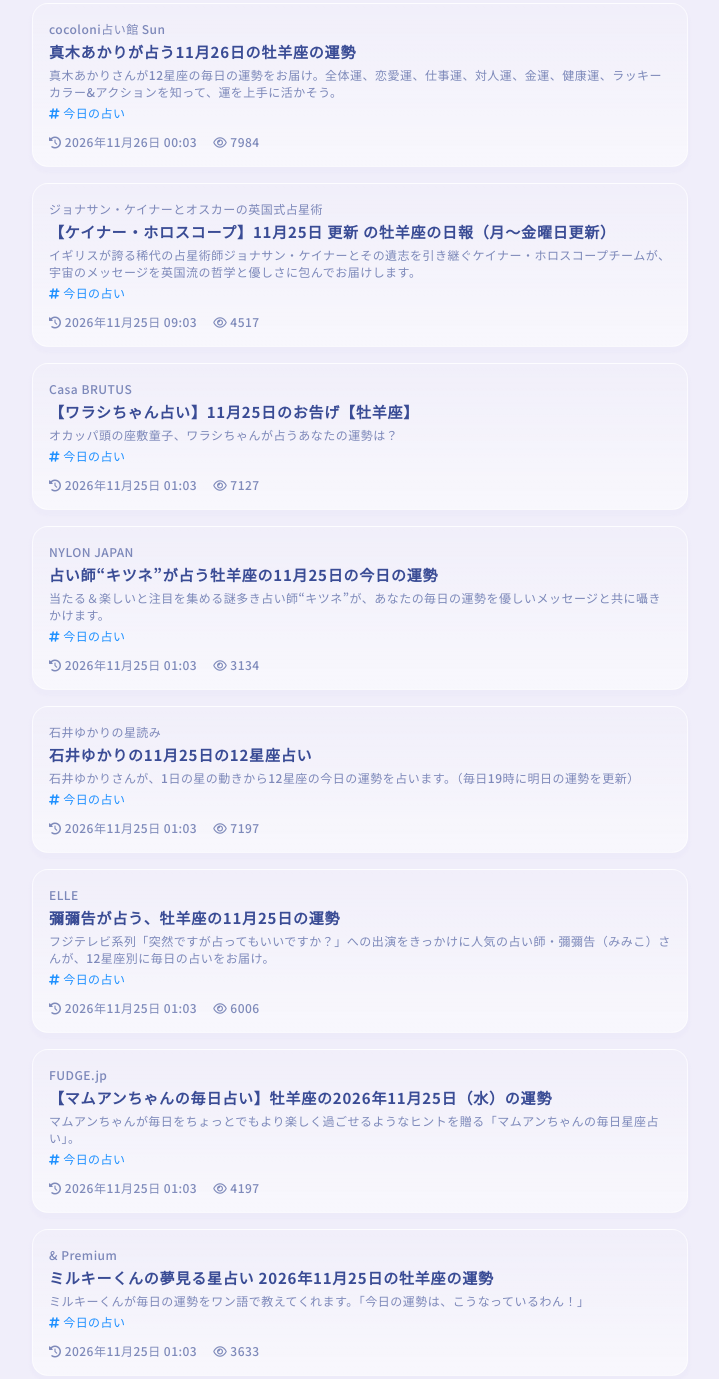
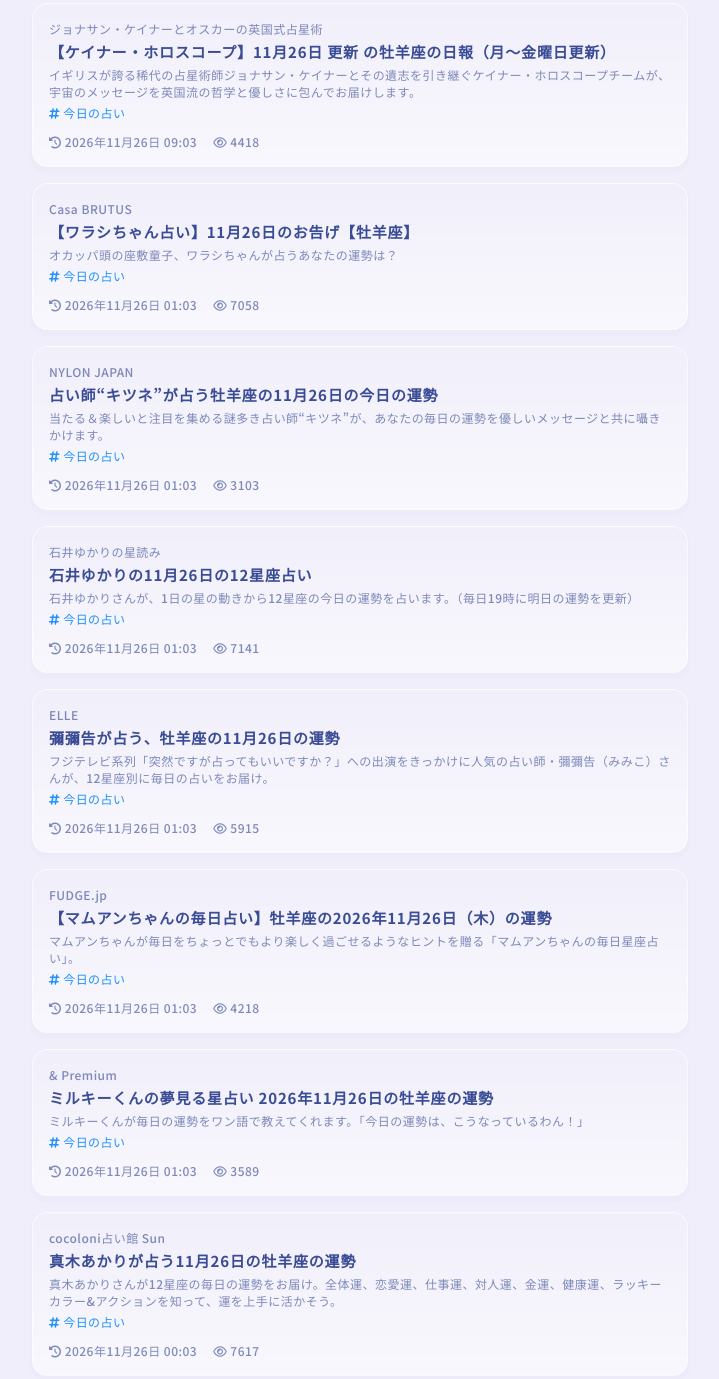
Before and after one commit to jurinicco3-cp/p-birthday, a plain HTML site: page aries.html in a window 1280 px wide. Shown: the part 229-1608 px from the top of the page, without its empty margins (280-999 px from the left). Drawn offline with Linux system fonts and the light colour scheme.

Commit message:
GASからaries.htmlを更新

```diff
--- a/aries.html
+++ b/aries.html
@@ -69,18 +69,18 @@
 
 <section>
 
-    <span>cocoloni占い館 Sun</span>
-
-    <h3>
-        <a href="https://honkaku-uranai.jp/daily/horoscope/1/20261126"
-           target="_blank"
-           rel="noopener">
-            真木あかりが占う11月26日の牡羊座の運勢
-        </a>
-    </h3>
-
-    <p>
-        真木あかりさんが12星座の毎日の運勢をお届け。全体運、恋愛運、仕事運、対人運、金運、健康運、ラッキーカラー&アクションを知って、運を上手に活かそう。
+    <span>ジョナサン・ケイナーとオスカーの英国式占星術</span>
+
+    <h3>
+        <a href="https://www.cainer.jp/daily/aries"
+           target="_blank"
+           rel="noopener">
+            【ケイナー・ホロスコープ】11月26日 更新 の牡羊座の日報（月〜金曜日更新）
+        </a>
+    </h3>
+
+    <p>
+        イギリスが誇る稀代の占星術師ジョナサン・ケイナーとその遺志を引き継ぐケイナー・ホロスコープチームが、宇宙のメッセージを英国流の哲学と優しさに包んでお届けします。
     </p>
 
     <a href="daily.html"
@@ -92,35 +92,35 @@
 
     <p class="section_meta">
 
-        <time datetime="2026-11-26T00:03:00+09:00">
-            <i class="fa-solid fa-clock-rotate-left"></i>
-            2026年11月26日 00:03
-        </time>
-
-        <span>
-            <i class="fa-regular fa-eye"></i>
-            7984
-        </span>
-
-    </p>
-
-</section>
-
-
-<section>
-
-    <span>ジョナサン・ケイナーとオスカーの英国式占星術</span>
-
-    <h3>
-        <a href="https://www.cainer.jp/daily/aries"
-           target="_blank"
-           rel="noopener">
-            【ケイナー・ホロスコープ】11月25日 更新 の牡羊座の日報（月〜金曜日更新）
-        </a>
-    </h3>
-
-    <p>
-        イギリスが誇る稀代の占星術師ジョナサン・ケイナーとその遺志を引き継ぐケイナー・ホロスコープチームが、宇宙のメッセージを英国流の哲学と優しさに包んでお届けします。
+        <time datetime="2026-11-26T09:03:00+09:00">
+            <i class="fa-solid fa-clock-rotate-left"></i>
+            2026年11月26日 09:03
+        </time>
+
+        <span>
+            <i class="fa-regular fa-eye"></i>
+            4418
+        </span>
+
+    </p>
+
+</section>
+
+
+<section>
+
+    <span>Casa BRUTUS</span>
+
+    <h3>
+        <a href="https://casabrutus.com/special/horoscope/aries"
+           target="_blank"
+           rel="noopener">
+            【ワラシちゃん占い】11月26日のお告げ【牡羊座】
+        </a>
+    </h3>
+
+    <p>
+        オカッパ頭の座敷童子、ワラシちゃんが占うあなたの運勢は？
     </p>
 
     <a href="daily.html"
@@ -132,35 +132,35 @@
 
     <p class="section_meta">
 
-        <time datetime="2026-11-25T09:03:00+09:00">
-            <i class="fa-solid fa-clock-rotate-left"></i>
-            2026年11月25日 09:03
-        </time>
-
-        <span>
-            <i class="fa-regular fa-eye"></i>
-            4517
-        </span>
-
-    </p>
-
-</section>
-
-
-<section>
-
-    <span>Casa BRUTUS</span>
-
-    <h3>
-        <a href="https://casabrutus.com/special/horoscope/aries"
-           target="_blank"
-           rel="noopener">
-            【ワラシちゃん占い】11月25日のお告げ【牡羊座】
-        </a>
-    </h3>
-
-    <p>
-        オカッパ頭の座敷童子、ワラシちゃんが占うあなたの運勢は？
+        <time datetime="2026-11-26T01:03:00+09:00">
+            <i class="fa-solid fa-clock-rotate-left"></i>
+            2026年11月26日 01:03
+        </time>
+
+        <span>
+            <i class="fa-regular fa-eye"></i>
+            7058
+        </span>
+
+    </p>
+
+</section>
+
+
+<section>
+
+    <span>NYLON JAPAN</span>
+
+    <h3>
+        <a href="https://www.nylon.jp/horoscope/daily#01"
+           target="_blank"
+           rel="noopener">
+            占い師“キツネ”が占う牡羊座の11月26日の今日の運勢
+        </a>
+    </h3>
+
+    <p>
+        当たる＆楽しいと注目を集める謎多き占い師“キツネ”が、あなたの毎日の運勢を優しいメッセージと共に囁きかけます。
     </p>
 
     <a href="daily.html"
@@ -172,35 +172,35 @@
 
     <p class="section_meta">
 
-        <time datetime="2026-11-25T01:03:00+09:00">
-            <i class="fa-solid fa-clock-rotate-left"></i>
-            2026年11月25日 01:03
-        </time>
-
-        <span>
-            <i class="fa-regular fa-eye"></i>
-            7127
-        </span>
-
-    </p>
-
-</section>
-
-
-<section>
-
-    <span>NYLON JAPAN</span>
-
-    <h3>
-        <a href="https://www.nylon.jp/horoscope/daily#01"
-           target="_blank"
-           rel="noopener">
-            占い師“キツネ”が占う牡羊座の11月25日の今日の運勢
-        </a>
-    </h3>
-
-    <p>
-        当たる＆楽しいと注目を集める謎多き占い師“キツネ”が、あなたの毎日の運勢を優しいメッセージと共に囁きかけます。
+        <time datetime="2026-11-26T01:03:00+09:00">
+            <i class="fa-solid fa-clock-rotate-left"></i>
+            2026年11月26日 01:03
+        </time>
+
+        <span>
+            <i class="fa-regular fa-eye"></i>
+            3103
+        </span>
+
+    </p>
+
+</section>
+
+
+<section>
+
+    <span>石井ゆかりの星読み</span>
+
+    <h3>
+        <a href="https://star.cocoloni.jp/day/20261126/"
+           target="_blank"
+           rel="noopener">
+            石井ゆかりの11月26日の12星座占い
+        </a>
+    </h3>
+
+    <p>
+        石井ゆかりさんが、1日の星の動きから12星座の今日の運勢を占います。（毎日19時に明日の運勢を更新）
     </p>
 
     <a href="daily.html"
@@ -212,35 +212,35 @@
 
     <p class="section_meta">
 
-        <time datetime="2026-11-25T01:03:00+09:00">
-            <i class="fa-solid fa-clock-rotate-left"></i>
-            2026年11月25日 01:03
-        </time>
-
-        <span>
-            <i class="fa-regular fa-eye"></i>
-            3134
-        </span>
-
-    </p>
-
-</section>
-
-
-<section>
-
-    <span>石井ゆかりの星読み</span>
-
-    <h3>
-        <a href="https://star.cocoloni.jp/day/20261125/"
-           target="_blank"
-           rel="noopener">
-            石井ゆかりの11月25日の12星座占い
-        </a>
-    </h3>
-
-    <p>
-        石井ゆかりさんが、1日の星の動きから12星座の今日の運勢を占います。（毎日19時に明日の運勢を更新）
+        <time datetime="2026-11-26T01:03:00+09:00">
+            <i class="fa-solid fa-clock-rotate-left"></i>
+            2026年11月26日 01:03
+        </time>
+
+        <span>
+            <i class="fa-regular fa-eye"></i>
+            7141
+        </span>
+
+    </p>
+
+</section>
+
+
+<section>
+
+    <span>ELLE</span>
+
+    <h3>
+        <a href="https://www.elle.com/jp/horoscope/daily/a70020452/daily-mimiko-aries/"
+           target="_blank"
+           rel="noopener">
+            彌彌告が占う、牡羊座の11月26日の運勢
+        </a>
+    </h3>
+
+    <p>
+        フジテレビ系列「突然ですが占ってもいいですか？」への出演をきっかけに人気の占い師・彌彌告（みみこ）さんが、12星座別に毎日の占いをお届け。
     </p>
 
     <a href="daily.html"
@@ -252,35 +252,35 @@
 
     <p class="section_meta">
 
-        <time datetime="2026-11-25T01:03:00+09:00">
-            <i class="fa-solid fa-clock-rotate-left"></i>
-            2026年11月25日 01:03
-        </time>
-
-        <span>
-            <i class="fa-regular fa-eye"></i>
-            7197
-        </span>
-
-    </p>
-
-</section>
-
-
-<section>
-
-    <span>ELLE</span>
-
-    <h3>
-        <a href="https://www.elle.com/jp/horoscope/daily/a70020452/daily-mimiko-aries/"
-           target="_blank"
-           rel="noopener">
-            彌彌告が占う、牡羊座の11月25日の運勢
-        </a>
-    </h3>
-
-    <p>
-        フジテレビ系列「突然ですが占ってもいいですか？」への出演をきっかけに人気の占い師・彌彌告（みみこ）さんが、12星座別に毎日の占いをお届け。
+        <time datetime="2026-11-26T01:03:00+09:00">
+            <i class="fa-solid fa-clock-rotate-left"></i>
+            2026年11月26日 01:03
+        </time>
+
+        <span>
+            <i class="fa-regular fa-eye"></i>
+            5915
+        </span>
+
+    </p>
+
+</section>
+
+
+<section>
+
+    <span>FUDGE.jp</span>
+
+    <h3>
+        <a href="https://fudge.jp/mamuang/aries"
+           target="_blank"
+           rel="noopener">
+            【マムアンちゃんの毎日占い】牡羊座の2026年11月26日（木）の運勢
+        </a>
+    </h3>
+
+    <p>
+        マムアンちゃんが毎日をちょっとでもより楽しく過ごせるようなヒントを贈る「マムアンちゃんの毎日星座占い」。
     </p>
 
     <a href="daily.html"
@@ -292,35 +292,35 @@
 
     <p class="section_meta">
 
-        <time datetime="2026-11-25T01:03:00+09:00">
-            <i class="fa-solid fa-clock-rotate-left"></i>
-            2026年11月25日 01:03
-        </time>
-
-        <span>
-            <i class="fa-regular fa-eye"></i>
-            6006
-        </span>
-
-    </p>
-
-</section>
-
-
-<section>
-
-    <span>FUDGE.jp</span>
-
-    <h3>
-        <a href="https://fudge.jp/mamuang/aries"
-           target="_blank"
-           rel="noopener">
-            【マムアンちゃんの毎日占い】牡羊座の2026年11月25日（水）の運勢
-        </a>
-    </h3>
-
-    <p>
-        マムアンちゃんが毎日をちょっとでもより楽しく過ごせるようなヒントを贈る「マムアンちゃんの毎日星座占い」。
+        <time datetime="2026-11-26T01:03:00+09:00">
+            <i class="fa-solid fa-clock-rotate-left"></i>
+            2026年11月26日 01:03
+        </time>
+
+        <span>
+            <i class="fa-regular fa-eye"></i>
+            4218
+        </span>
+
+    </p>
+
+</section>
+
+
+<section>
+
+    <span>& Premium</span>
+
+    <h3>
+        <a href="https://andpremium.jp/uranai/aries"
+           target="_blank"
+           rel="noopener">
+            ミルキーくんの夢見る星占い 2026年11月26日の牡羊座の運勢
+        </a>
+    </h3>
+
+    <p>
+        ミルキーくんが毎日の運勢をワン語で教えてくれます。「今日の運勢は、こうなっているわん！」
     </p>
 
     <a href="daily.html"
@@ -332,35 +332,35 @@
 
     <p class="section_meta">
 
-        <time datetime="2026-11-25T01:03:00+09:00">
-            <i class="fa-solid fa-clock-rotate-left"></i>
-            2026年11月25日 01:03
-        </time>
-
-        <span>
-            <i class="fa-regular fa-eye"></i>
-            4197
-        </span>
-
-    </p>
-
-</section>
-
-
-<section>
-
-    <span>& Premium</span>
-
-    <h3>
-        <a href="https://andpremium.jp/uranai/aries"
-           target="_blank"
-           rel="noopener">
-            ミルキーくんの夢見る星占い 2026年11月25日の牡羊座の運勢
-        </a>
-    </h3>
-
-    <p>
-        ミルキーくんが毎日の運勢をワン語で教えてくれます。「今日の運勢は、こうなっているわん！」
+        <time datetime="2026-11-26T01:03:00+09:00">
+            <i class="fa-solid fa-clock-rotate-left"></i>
+            2026年11月26日 01:03
+        </time>
+
+        <span>
+            <i class="fa-regular fa-eye"></i>
+            3589
+        </span>
+
+    </p>
+
+</section>
+
+
+<section>
+
+    <span>cocoloni占い館 Sun</span>
+
+    <h3>
+        <a href="https://honkaku-uranai.jp/daily/horoscope/1/20261126"
+           target="_blank"
+           rel="noopener">
+            真木あかりが占う11月26日の牡羊座の運勢
+        </a>
+    </h3>
+
+    <p>
+        真木あかりさんが12星座の毎日の運勢をお届け。全体運、恋愛運、仕事運、対人運、金運、健康運、ラッキーカラー&アクションを知って、運を上手に活かそう。
     </p>
 
     <a href="daily.html"
@@ -372,14 +372,14 @@
 
     <p class="section_meta">
 
-        <time datetime="2026-11-25T01:03:00+09:00">
-            <i class="fa-solid fa-clock-rotate-left"></i>
-            2026年11月25日 01:03
-        </time>
-
-        <span>
-            <i class="fa-regular fa-eye"></i>
-            3633
+        <time datetime="2026-11-26T00:03:00+09:00">
+            <i class="fa-solid fa-clock-rotate-left"></i>
+            2026年11月26日 00:03
+        </time>
+
+        <span>
+            <i class="fa-regular fa-eye"></i>
+            7617
         </span>
 
     </p>
@@ -426,7 +426,7 @@
 
         <span>
             <i class="fa-regular fa-eye"></i>
-            35204
+            35698
         </span>
 
     </p>
@@ -466,7 +466,7 @@
 
         <span>
             <i class="fa-regular fa-eye"></i>
-            1967
+            1866
         </span>
 
     </p>
@@ -508,7 +508,7 @@
 
         <span>
             <i class="fa-regular fa-eye"></i>
-            2423
+            3080
         </span>
 
     </p>
@@ -548,7 +548,7 @@
 
         <span>
             <i class="fa-regular fa-eye"></i>
-            3676
+            3469
         </span>
 
     </p>
@@ -589,7 +589,7 @@
 
         <span>
             <i class="fa-regular fa-eye"></i>
-            30862
+            27820
         </span>
 
     </p>
@@ -629,7 +629,7 @@
 
         <span>
             <i class="fa-regular fa-eye"></i>
-            4680
+            4233
         </span>
 
     </p>
@@ -669,7 +669,7 @@
 
         <span>
             <i class="fa-regular fa-eye"></i>
-            3887
+            4305
         </span>
 
     </p>
@@ -712,7 +712,7 @@
 
         <span>
             <i class="fa-regular fa-eye"></i>
-            2473
+            2217
         </span>
 
     </p>
@@ -752,7 +752,7 @@
 
         <span>
             <i class="fa-regular fa-eye"></i>
-            1692
+            1754
         </span>
 
     </p>
@@ -792,7 +792,7 @@
 
         <span>
             <i class="fa-regular fa-eye"></i>
-            3838
+            3410
         </span>
 
     </p>
@@ -832,7 +832,7 @@
 
         <span>
             <i class="fa-regular fa-eye"></i>
-            368
+            412
         </span>
 
     </p>
@@ -872,7 +872,7 @@
 
         <span>
             <i class="fa-regular fa-eye"></i>
-            5395
+            5611
         </span>
 
     </p>
@@ -912,7 +912,7 @@
 
         <span>
             <i class="fa-regular fa-eye"></i>
-            1938
+            1647
         </span>
 
     </p>
@@ -952,7 +952,7 @@
 
         <span>
             <i class="fa-regular fa-eye"></i>
-            891
+            874
         </span>
 
     </p>
@@ -992,7 +992,7 @@
 
         <span>
             <i class="fa-regular fa-eye"></i>
-            3117
+            2831
         </span>
 
     </p>
@@ -1032,7 +1032,7 @@
 
         <span>
             <i class="fa-regular fa-eye"></i>
-            741
+            726
         </span>
 
     </p>
@@ -1072,7 +1072,7 @@
 
         <span>
             <i class="fa-regular fa-eye"></i>
-            4919
+            4371
         </span>
 
     </p>
@@ -1112,7 +1112,7 @@
 
         <span>
             <i class="fa-regular fa-eye"></i>
-            3037
+            2797
         </span>
 
     </p>
@@ -1152,7 +1152,7 @@
 
         <span>
             <i class="fa-regular fa-eye"></i>
-            1988
+            1865
         </span>
 
     </p>
@@ -1192,7 +1192,7 @@
 
         <span>
             <i class="fa-regular fa-eye"></i>
-            4766
+            4354
         </span>
 
     </p>
@@ -1239,7 +1239,7 @@
 
         <span>
             <i class="fa-regular fa-eye"></i>
-            3105
+            3445
         </span>
 
     </p>
@@ -1279,7 +1279,7 @@
 
         <span>
             <i class="fa-regular fa-eye"></i>
-            479
+            521
         </span>
 
     </p>
@@ -1319,7 +1319,7 @@
 
         <span>
             <i class="fa-regular fa-eye"></i>
-            7365
+            7637
         </span>
 
     </p>
@@ -1359,7 +1359,7 @@
 
         <span>
             <i class="fa-regular fa-eye"></i>
-            1065
+            1099
         </span>
 
     </p>
@@ -1399,7 +1399,7 @@
 
         <span>
             <i class="fa-regular fa-eye"></i>
-            10202
+            10429
         </span>
 
     </p>
@@ -1439,7 +1439,7 @@
 
         <span>
             <i class="fa-regular fa-eye"></i>
-            1741
+            1720
         </span>
 
     </p>
@@ -1479,7 +1479,7 @@
 
         <span>
             <i class="fa-regular fa-eye"></i>
-            842
+            854
         </span>
 
     </p>
@@ -1519,7 +1519,7 @@
 
         <span>
             <i class="fa-regular fa-eye"></i>
-            1376
+            1361
         </span>
 
     </p>
@@ -1559,7 +1559,7 @@
 
         <span>
             <i class="fa-regular fa-eye"></i>
-            1335
+            1345
         </span>
 
     </p>
@@ -1599,7 +1599,7 @@
 
         <span>
             <i class="fa-regular fa-eye"></i>
-            1495
+            1502
         </span>
 
     </p>
@@ -1639,7 +1639,7 @@
 
         <span>
             <i class="fa-regular fa-eye"></i>
-            2167
+            2183
         </span>
 
     </p>
@@ -1679,7 +1679,7 @@
 
         <span>
             <i class="fa-regular fa-eye"></i>
-            1064
+            1069
         </span>
 
     </p>
@@ -1719,7 +1719,7 @@
 
         <span>
             <i class="fa-regular fa-eye"></i>
-            196
+            195
         </span>
 
     </p>
@@ -1759,7 +1759,7 @@
 
         <span>
             <i class="fa-regular fa-eye"></i>
-            981
+            958
         </span>
 
     </p>
@@ -1799,7 +1799,7 @@
 
         <span>
             <i class="fa-regular fa-eye"></i>
-            14806
+            14960
         </span>
 
     </p>
@@ -1839,7 +1839,7 @@
 
         <span>
             <i class="fa-regular fa-eye"></i>
-            3085
+            3058
         </span>
 
     </p>
@@ -1879,7 +1879,7 @@
 
         <span>
             <i class="fa-regular fa-eye"></i>
-            2202
+            2118
         </span>
 
     </p>
@@ -1926,7 +1926,7 @@
 
         <span>
             <i class="fa-regular fa-eye"></i>
-            969
+            955
         </span>
 
     </p>
@@ -1966,7 +1966,7 @@
 
         <span>
             <i class="fa-regular fa-eye"></i>
-            1039
+            1022
         </span>
 
     </p>
@@ -2006,7 +2006,7 @@
 
         <span>
             <i class="fa-regular fa-eye"></i>
-            376
+            378
         </span>
 
     </p>
@@ -2046,7 +2046,7 @@
 
         <span>
             <i class="fa-regular fa-eye"></i>
-            698
+            697
         </span>
 
     </p>
```
